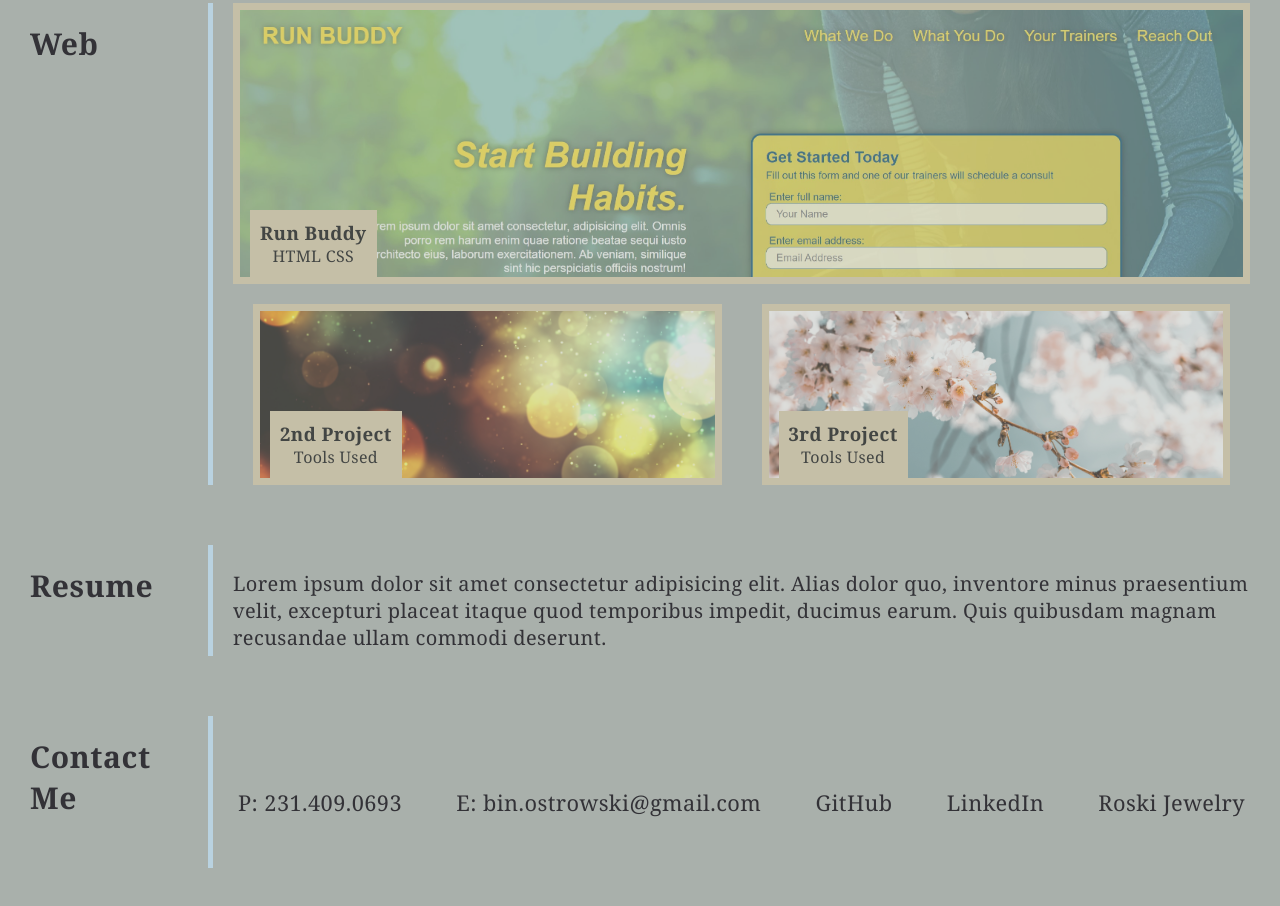
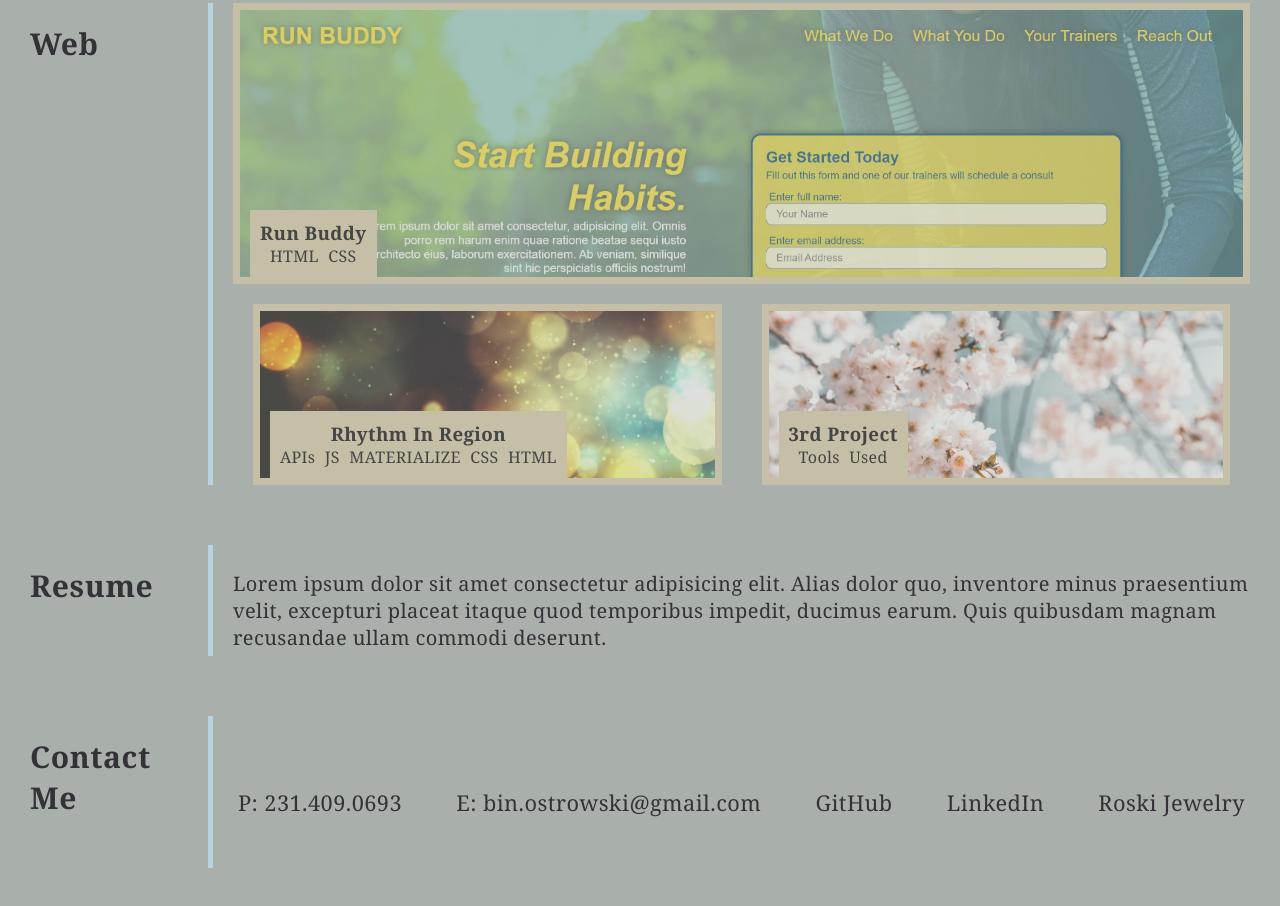
Before and after one commit to Bin-Ostrowski/professional-portfolio, a plain HTML site: page index.html in a window 1280 px wide. Shown: the part 913-1819 px from the top of the page. Drawn offline with Linux system fonts and the light colour scheme.

Commit message:
add link to rhythm-in-region

```diff
--- a/assets/css/style.css
+++ b/assets/css/style.css
@@ -191,11 +191,15 @@ header nav ul li a:hover {
 }
 
 .project-two {
-    background-image: url("../images/pexels.jpg");/*fill with image */
+    background-image: url("../images/pexels.jpg");/*fill with screenshot */
+    background-size: cover;
+    background-position: top;
 }
 
 .project-three {
-    background-image: url("../images/blossoms.jpg");/*fill with image */
+    background-image: url("../images/blossoms.jpg");
+    background-size: cover;
+    background-position: top;
 }
 
 .web-projects a {
@@ -207,6 +211,10 @@ header nav ul li a:hover {
     background-color: var(--yellow);
     text-align: center;
     padding: 10px;
+}
+
+.tools-used{
+    word-spacing: 5px;
 }
 
 .main-project:hover, .project-two:hover, .project-three:hover {
--- a/index.html
+++ b/index.html
@@ -56,8 +56,7 @@
                 selling pieces online, the vast opportunities in developing websites captured my interest
                 and I dove right in. </br>
                 </br>
-                When I’m not creating, I’m out burning off steam mountain biking, cooking an elaborate
-                meal like ossobuco, or swimming laps in whatever water I can find.
+                When I’m not creating, I’m out burning off steam mountain biking, grilling fish, or swimming laps in whatever water I can find.
             </p>
         </div>
     </section>
@@ -74,25 +73,29 @@
                 <article>
                     <div class="project-text">
                         <h3>Run Buddy</h3>
-                        <p>HTML CSS</p>
+                        <p class ="tools-used">HTML CSS</p>
                     </div>
                 </article>
             </a>
             <!-- second project-->
             <div class="sub-projects"> <!-- replace with hyperlink like in main-project -->
-                <article class="project-two">
+                <a href="https://bin-ostrowski.github.io/rhythm-in-region/" class="project-two">
+                    <article>
                         <div class="project-text">
-                        <h3>2nd Project</h3>
-                        <p>Tools Used</p>
+                            <h3>Rhythm In Region</h3>
+                            <p class ="tools-used">APIs JS MATERIALIZE CSS HTML</p>
                          </div>
                     </article>
+                </a>
                 <!-- third project--> <!-- replace with hyperlink like in main-project -->
-                <article class="project-three">
+                <a href="https://bin-ostrowski.github.io/rhythm-in-region/" class="project-three">
+                    <article>
                         <div class="project-text">
                             <h3>3rd Project</h3>
-                        <p>Tools Used</p>
+                            <p class ="tools-used">Tools Used</p>
                         </div>
                     </article>
+                </a>
             </div>
         </div>
      </div>
```
Lines whose indentation alone changed are shown as unchanged.
